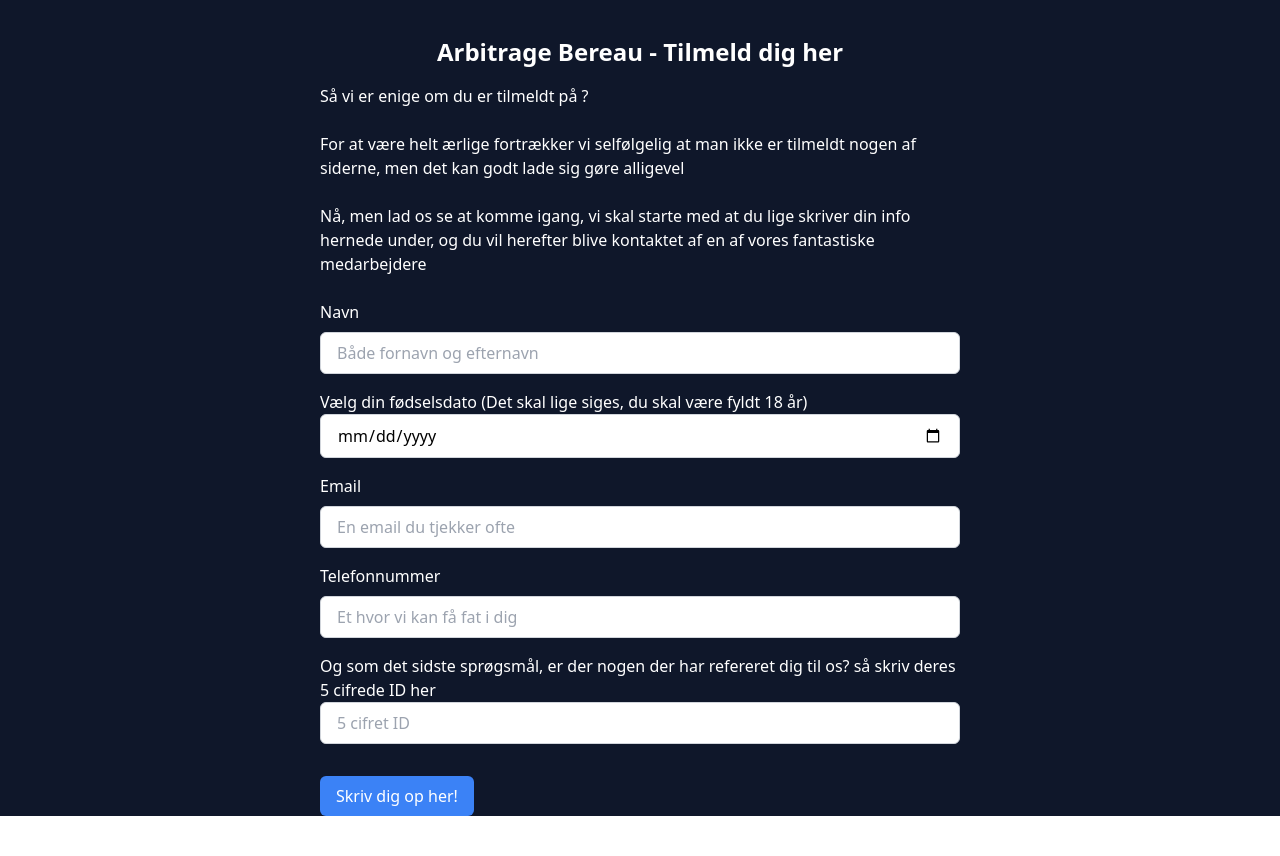
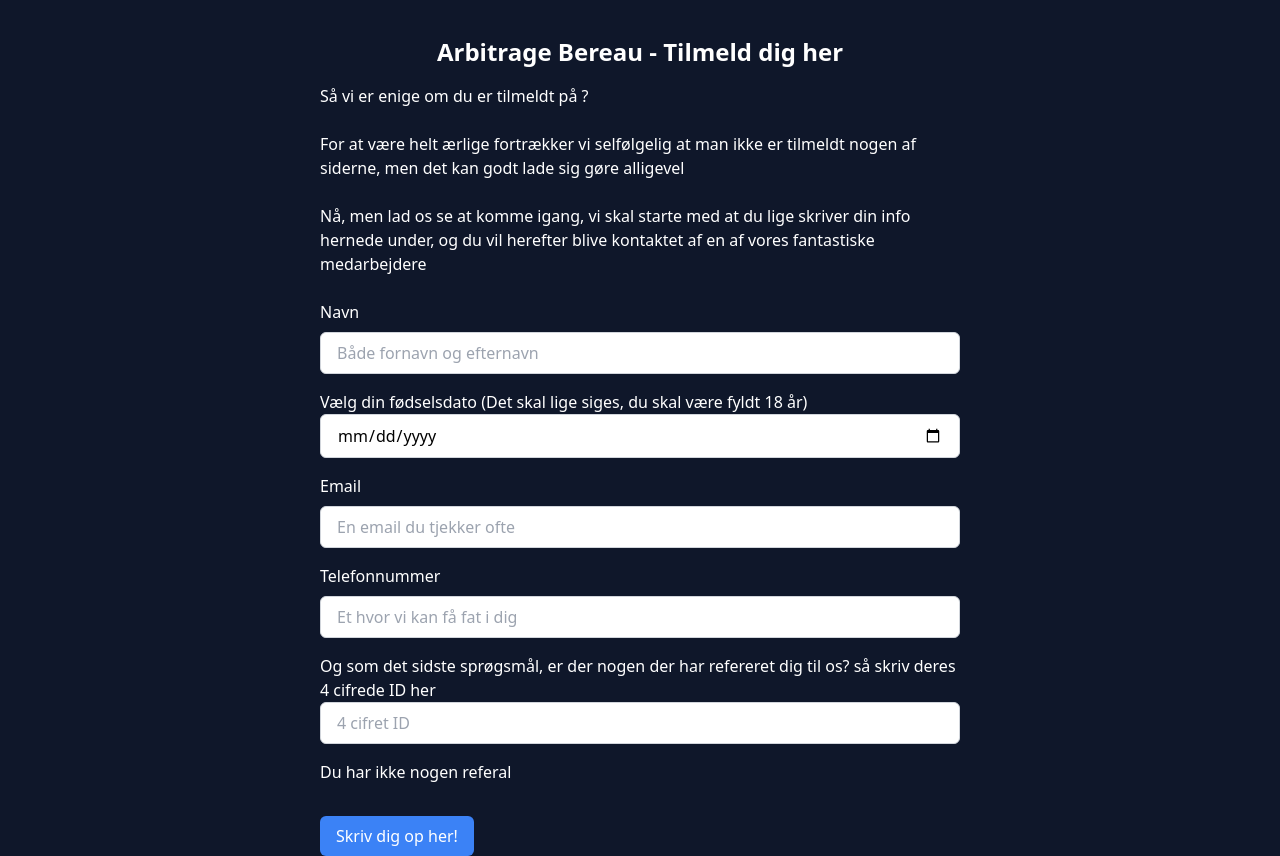
Before and after one commit to kridt/arbi-site, a React (Create React App) app: page /stage2 in a window 1280 px wide. Before the commit the page ends 816 px from the top, so only its background shows below. Built offline with nearby package versions, Linux system fonts and the light colour scheme.

Commit message:
Add referal functionality to Stage2.js

```diff
--- a/src/pages/Stage2.js
+++ b/src/pages/Stage2.js
@@ -9,6 +9,7 @@ export default function Stage2() {
   const navigate = useNavigate();
   const [cleanSites, setCleanSites] = React.useState(false);
   const [loading, setLoading] = React.useState(false);
+  const [referal, setReferal] = React.useState("Du har ikke nogen referal");
 
   React.useEffect(() => {
     if (sites?.length === 0) {
@@ -44,6 +45,14 @@ export default function Stage2() {
         console.log(res);
         setLoading(false);
         navigate("/thanks");
+      });
+  }
+
+  async function findReferal(referalNumber) {
+    await axios
+      .post("https://arbi-server.onrender.com/api/api/referal")
+      .then((res) => {
+        console.log(res);
       });
   }
 
@@ -149,16 +158,25 @@ export default function Stage2() {
         <div className="mb-4">
           <label htmlFor="referal">
             Og som det sidste sprøgsmål, er der nogen der har refereret dig til
-            os? så skriv deres 5 cifrede ID her
+            os? så skriv deres 4 cifrede ID her
           </label>
           <input
             type="number"
             id="referal"
             name="referal"
-            placeholder="5 cifret ID"
+            onChange={(e) => {
+              if (e.target.value.length === 4) {
+                findReferal(e.target.value);
+                setReferal("Du har valgt en referal");
+              } else {
+                setReferal("Du har ikke nogen referal");
+              }
+            }}
+            placeholder="4 cifret ID"
             className="w-full border border-gray-300 rounded-md py-2 px-4 text-black"
           />
         </div>
+        <p>{referal}</p>
 
         <div className="mt-8">
           <button className="bg-blue-500 text-white py-2 px-4 rounded-md hover:bg-blue-600">
```
